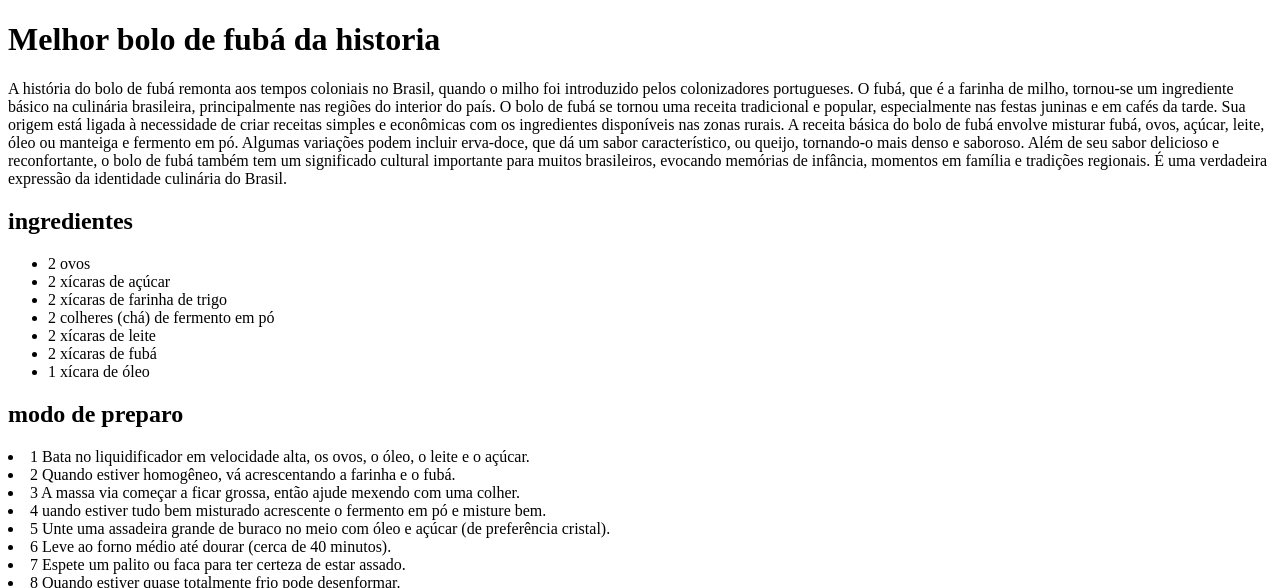
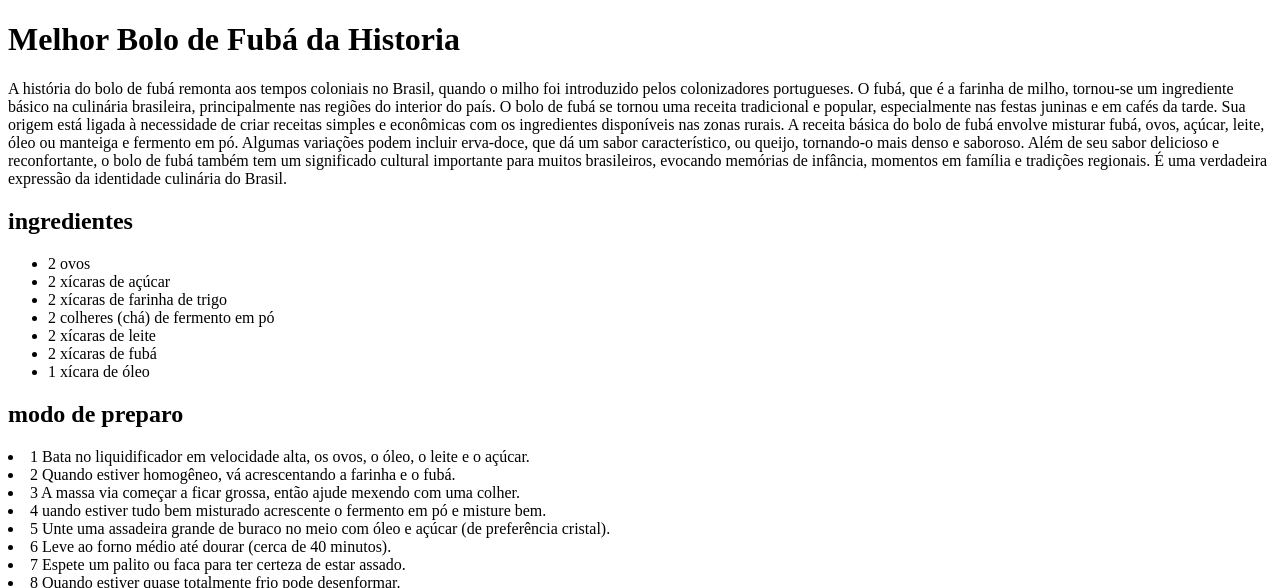
Before and after one commit to LeozinDoGame/Prova-, a plain HTML site: page index.html in a window 1280 px wide. Shown: the top 588 px of the page. Drawn offline with Linux system fonts and the light colour scheme.

Commit message:
bolo de fuba

```diff
--- a/index.html
+++ b/index.html
@@ -7,7 +7,7 @@
 </head>
 <body>
 
-    <h1> Melhor bolo de fubá da historia </h1>
+    <h1> Melhor Bolo de Fubá da Historia </h1>
 
     <p>A história do bolo de fubá remonta aos tempos coloniais no Brasil, quando o milho foi introduzido pelos colonizadores portugueses. O fubá, que é a farinha de milho, tornou-se um ingrediente básico na culinária brasileira, principalmente nas regiões do interior do país.
 
```
